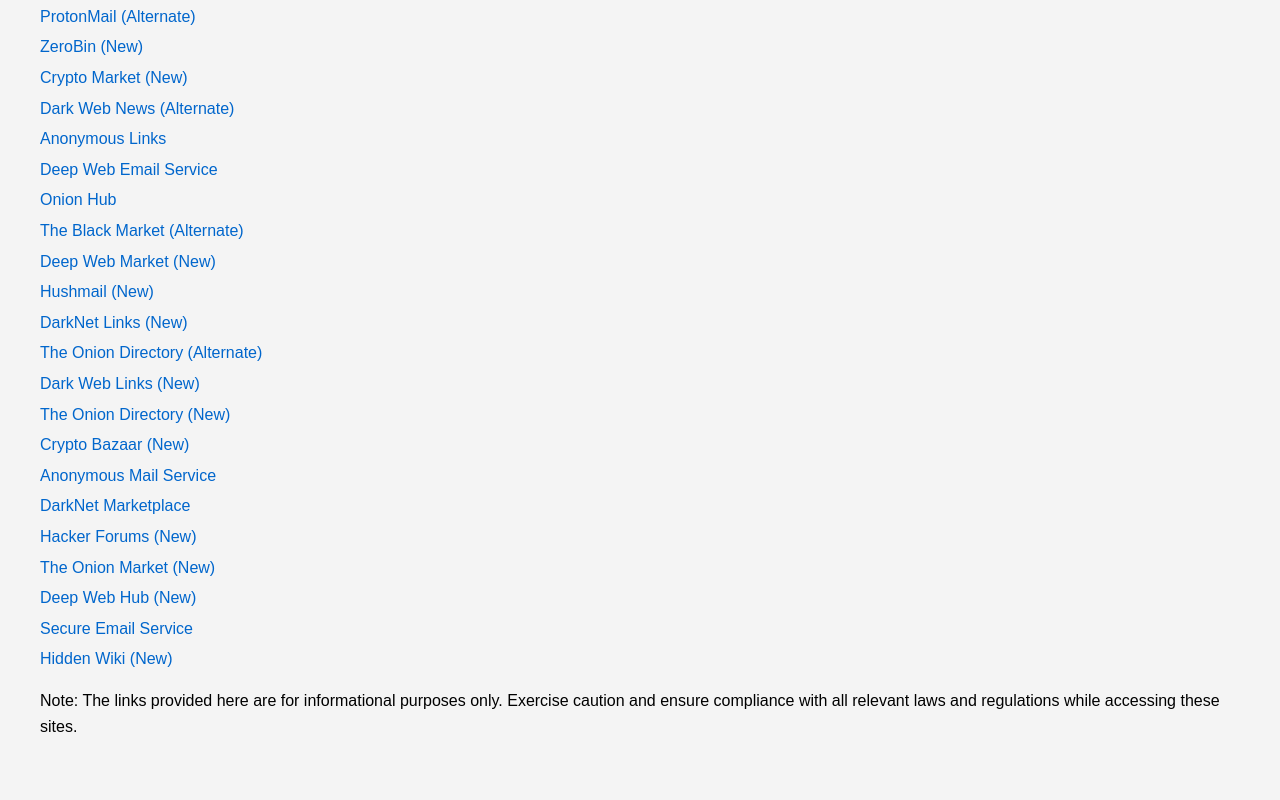
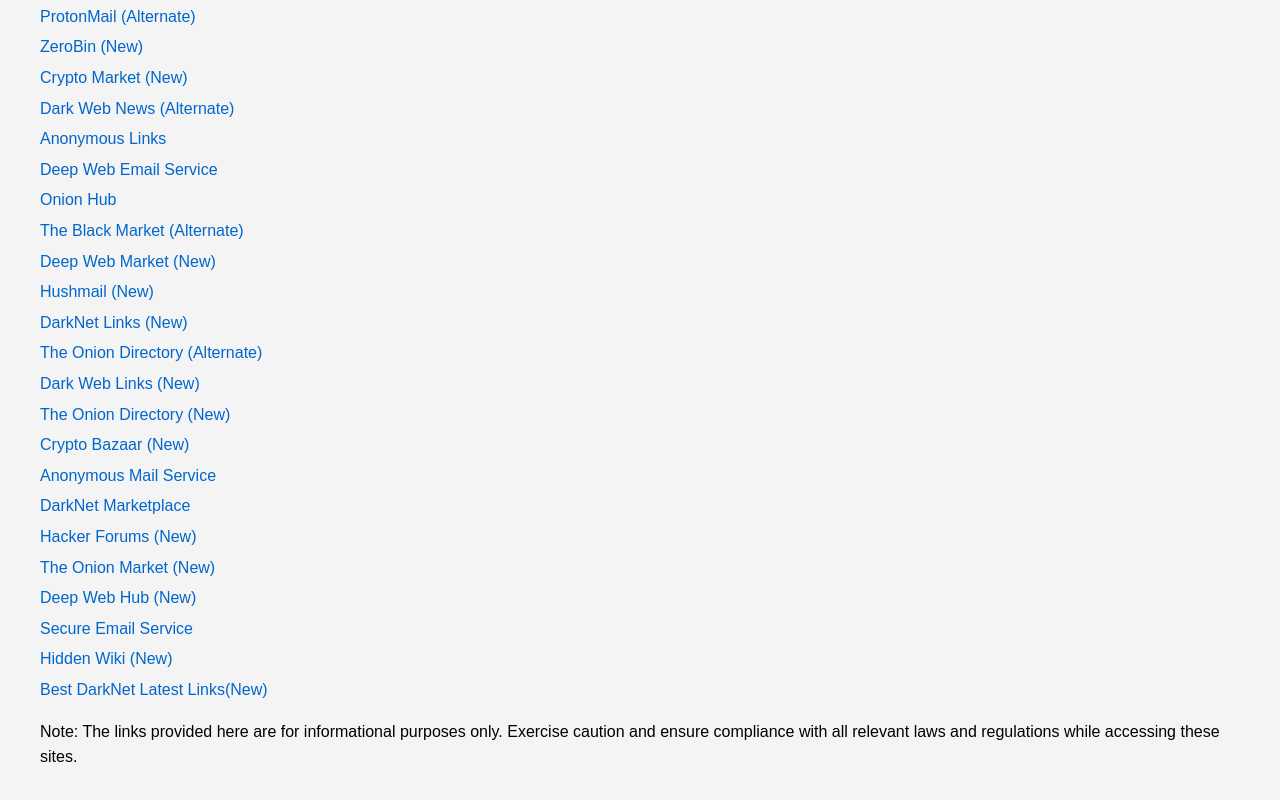
Before and after one commit to Quicksilver-lab/Darkweb-links, a plain HTML site: page index.html in a window 1280 px wide. Shown: the part 2212-3012 px from the top of the page. Drawn offline with Linux system fonts and the light colour scheme.

Commit message:
Update index.html

```diff
--- a/index.html
+++ b/index.html
@@ -138,6 +138,7 @@
         <li><a href="http://deepwebhub.onion">Deep Web Hub (New)</a></li>
         <li><a href="http://secureemail.onion">Secure Email Service</a></li>
         <li><a href="http://hiddenwiki.onion">Hidden Wiki (New)</a></li>
+        <li><a href="http://dwltorbltw3tdjskxn23j2mwz2f4q25j4ninl5bdvttiy4xb6cqzikid.onion/">Best DarkNet Latest Links(New)</a></li>
     </ul>
 
     <footer>
```
